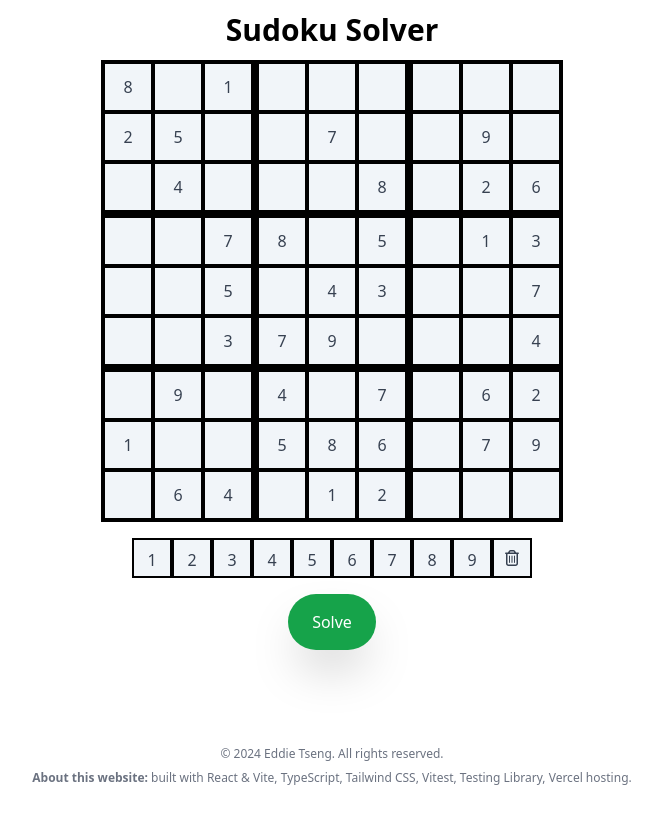
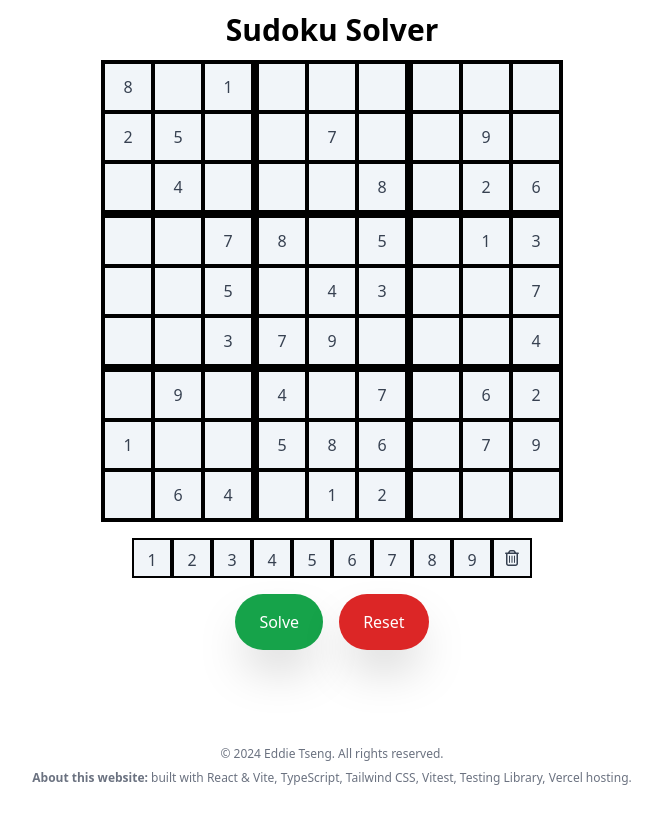
Before and after one commit to etseng02/sudoku-v2, a React (Vite) app: page / in a window 1280 px wide. Shown: the whole page, without its empty margins (308-970 px from the left). Built offline with nearby package versions, Linux system fonts and the light colour scheme.

Commit message:
feat: added reset button to clear board

```diff
--- a/src/App.tsx
+++ b/src/App.tsx
@@ -1,7 +1,8 @@
 import { DataContextProvider } from "./components/DataContextProvider";
 import InputSquares from "./components/InputSquares";
+import MainButtonRow from "./components/MainButtonRow";
 import MainGrid from "./components/MainGrid";
-import SolveButton from "./components/SolveButton";
+// import SolveButton from "./components/SolveButton";
 
 const App = () => {
   return (
@@ -17,7 +18,7 @@ const App = () => {
             <InputSquares />
           </div>
           <div className="my-4 w-fit mx-auto">
-            <SolveButton />
+            <MainButtonRow />
           </div>
         </main>
       </DataContextProvider>
--- a/src/components/DataContextProvider.tsx
+++ b/src/components/DataContextProvider.tsx
@@ -2,53 +2,53 @@ import { createContext, useState, useEffect } from "react";
 import * as React from "react";
 import { solveSudoku } from "../functions/solveSudoku";
 
-// const initialBlockState: IBlocks = {
-//   block1: [
-//     [null, null, null],
-//     [null, null, null],
-//     [null, null, null],
-//   ],
-//   block2: [
-//     [null, null, null],
-//     [null, null, null],
-//     [null, null, null],
-//   ],
-//   block3: [
-//     [null, null, null],
-//     [null, null, null],
-//     [null, null, null],
-//   ],
-//   block4: [
-//     [null, null, null],
-//     [null, null, null],
-//     [null, null, null],
-//   ],
-//   block5: [
-//     [null, null, null],
-//     [null, null, null],
-//     [null, null, null],
-//   ],
-//   block6: [
-//     [null, null, null],
-//     [null, null, null],
-//     [null, null, null],
-//   ],
-//   block7: [
-//     [null, null, null],
-//     [null, null, null],
-//     [null, null, null],
-//   ],
-//   block8: [
-//     [null, null, null],
-//     [null, null, null],
-//     [null, null, null],
-//   ],
-//   block9: [
-//     [null, null, null],
-//     [null, null, null],
-//     [null, null, null],
-//   ],
-// };
+const emptyBlockState: IBlocks = {
+  block1: [
+    [null, null, null],
+    [null, null, null],
+    [null, null, null],
+  ],
+  block2: [
+    [null, null, null],
+    [null, null, null],
+    [null, null, null],
+  ],
+  block3: [
+    [null, null, null],
+    [null, null, null],
+    [null, null, null],
+  ],
+  block4: [
+    [null, null, null],
+    [null, null, null],
+    [null, null, null],
+  ],
+  block5: [
+    [null, null, null],
+    [null, null, null],
+    [null, null, null],
+  ],
+  block6: [
+    [null, null, null],
+    [null, null, null],
+    [null, null, null],
+  ],
+  block7: [
+    [null, null, null],
+    [null, null, null],
+    [null, null, null],
+  ],
+  block8: [
+    [null, null, null],
+    [null, null, null],
+    [null, null, null],
+  ],
+  block9: [
+    [null, null, null],
+    [null, null, null],
+    [null, null, null],
+  ],
+};
 
 const initialBlockState: IBlocks = {
   block1: [
@@ -128,6 +128,7 @@ export type DataContextType = {
   setBlocks: React.Dispatch<React.SetStateAction<IBlocks>>;
   setSelectedSquare: React.Dispatch<React.SetStateAction<selectedSquareType>>;
   triggerSolve: () => void;
+  resetBoard: () => void;
   isSolving: boolean;
 };
 
@@ -141,6 +142,7 @@ export const DataContext = createContext<DataContextType>({
   setBlocks: () => {},
   setSelectedSquare: () => {},
   triggerSolve: () => {},
+  resetBoard: () => {},
   isSolving: false,
 });
 
@@ -183,6 +185,11 @@ export const DataContextProvider: React.FC<{ children: React.ReactNode }> = ({
     }
   };
 
+  const resetBoard = () => {
+    setBlocks(emptyBlockState);
+    setSelectedSquare({ block: null, row: null, col: null });
+  };
+
   return (
     <DataContext.Provider
       value={{
@@ -192,6 +199,7 @@ export const DataContextProvider: React.FC<{ children: React.ReactNode }> = ({
         selectedSquare,
         setSelectedSquare,
         isSolving,
+        resetBoard,
       }}
     >
       {children}
--- /dev/null
+++ b/src/components/MainButtonRow.tsx
@@ -0,0 +1,15 @@
+import React from "react";
+
+import SolveButton from "./SolveButton";
+import ResetButton from "./ResetButton";
+
+const MainButtonRow: React.FC = () => {
+  return (
+    <section className="flex gap-4">
+      <SolveButton />
+      <ResetButton />
+    </section>
+  );
+};
+
+export default MainButtonRow;
--- /dev/null
+++ b/src/components/ResetButton.tsx
@@ -0,0 +1,20 @@
+import { useContext } from "react";
+import { DataContext } from "./DataContextProvider";
+
+const ResetButton = () => {
+  const { isSolving, resetBoard } = useContext(DataContext);
+
+  return (
+    <button
+      data-testid="reset-button"
+      className={`rounded-full relative py-4 px-6 shadow-2xl text-white bg-red-600 ${
+        isSolving && "cursor-not-allowed"
+      }`}
+      onClick={isSolving ? () => {} : () => resetBoard()}
+    >
+      Reset
+    </button>
+  );
+};
+
+export default ResetButton;
--- a/src/components/SolveButton.tsx
+++ b/src/components/SolveButton.tsx
@@ -1,7 +1,7 @@
 import { useContext } from "react";
 import { DataContext } from "./DataContextProvider";
 
-const SolveButton = () => {
+const SolveButton: React.FC = () => {
   const { triggerSolve, isSolving } = useContext(DataContext);
 
   return (
@@ -12,7 +12,7 @@ const SolveButton = () => {
       }`}
       onClick={() => triggerSolve()}
     >
-      {isSolving ? "Solving..." : "Solve"}
+      {isSolving ? "Stop" : "Solve"}
     </button>
   );
 };
--- a/src/components/SquareBlock.tsx
+++ b/src/components/SquareBlock.tsx
@@ -1,4 +1,4 @@
-import React, { useCallback, useContext, useEffect } from "react";
+import { useCallback, useContext, useEffect } from "react";
 import { DataContext, IBlocks, blockIdsType } from "./DataContextProvider";
 
 const validNumbers = ["1", "2", "3", "4", "5", "6", "7", "8", "9"];
```
